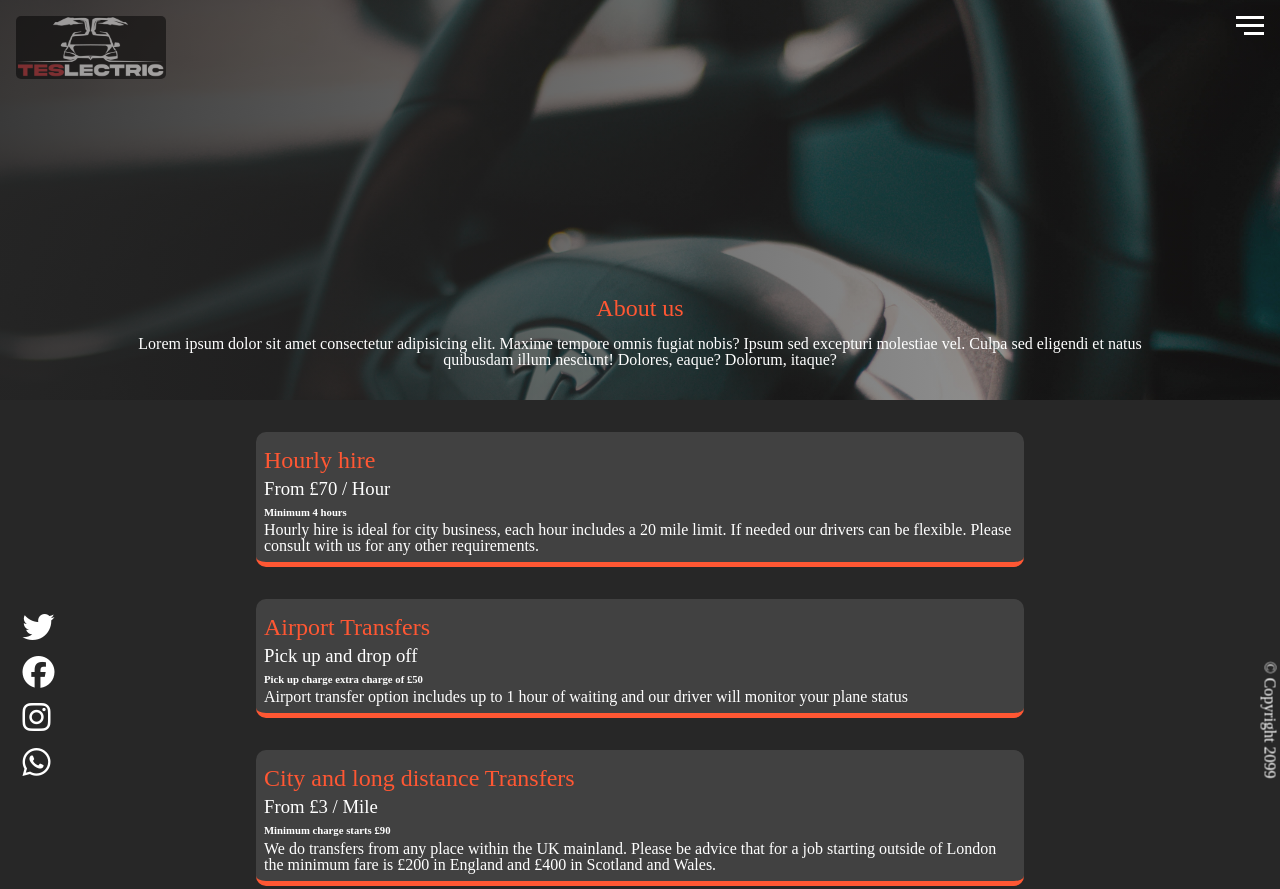
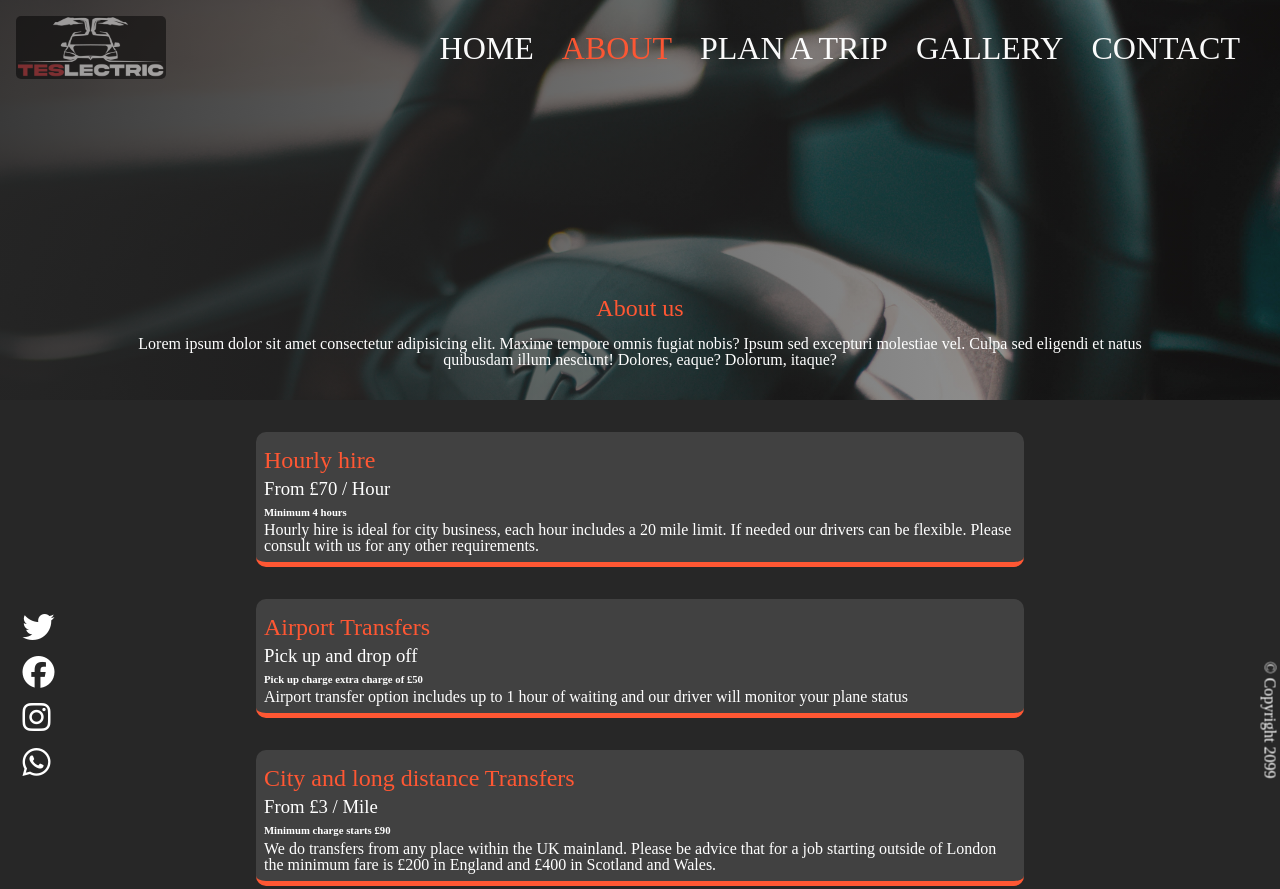
Before and after one commit to Dorultan-C/teslectrik.github.io, a plain HTML site: page dist/about.html in a window 1280 px wide. Shown: the top 889 px of the page. Drawn offline with Linux system fonts and the light colour scheme.

Commit message:
adaptive for medium screen

```diff
--- a/dist/about.html
+++ b/dist/about.html
@@ -1,14 +1,16 @@
 <!DOCTYPE html>
 <html lang="en">
   <head>
-  <meta charset="UTF-8">
-  <meta http-equiv="X-UA-Compatible" content="IE=edge">
-  <meta name="viewport" content="width=device-width, initial-scale=1.0">
-  <link rel="stylesheet" href="./css/main.css">
-  <script src="https://kit.fontawesome.com/3bfb5ff53f.js" crossorigin="anonymous"></script>
+    <meta charset="UTF-8" />
+    <meta http-equiv="X-UA-Compatible" content="IE=edge" />
+    <meta name="viewport" content="width=device-width, initial-scale=1.0" />
+    <link rel="stylesheet" href="./css/main.css" />
+    <script
+      src="https://kit.fontawesome.com/3bfb5ff53f.js"
+      crossorigin="anonymous"
+    ></script>
     <script src="js/main.js" defer></script>
     <title>About Teslectric</title>
-
   </head>
   <body>
     <header>
@@ -16,7 +18,8 @@
         class="logo-header"
         src="./photos/teslectric-cut.PNG"
         alt="teslectric logo"
-      href="index.html" >
+        href="index.html"
+      />
 
       <div class="menu-btn">
         <span class="menu-btn__burger"></span>
@@ -47,41 +50,61 @@
         <div class="about__bio-image">
           <div class="about__bio">
             <h2 class="text-secondary">About us</h2>
-          <p>Lorem ipsum dolor sit amet consectetur adipisicing elit. Maxime tempore omnis fugiat nobis? Ipsum sed excepturi molestiae vel. Culpa sed eligendi et natus quibusdam illum nesciunt! Dolores, eaque? Dolorum, itaque?</p>
+            <p>
+              Lorem ipsum dolor sit amet consectetur adipisicing elit. Maxime
+              tempore omnis fugiat nobis? Ipsum sed excepturi molestiae vel.
+              Culpa sed eligendi et natus quibusdam illum nesciunt! Dolores,
+              eaque? Dolorum, itaque?
+            </p>
           </div>
         </div>
         <div class="jobs">
           <div class="jobs__job">
             <h2 class="text-secondary">Hourly hire</h2>
-          <h3>From £70 / Hour </h3>
+            <h3>From £70 / Hour</h3>
             <h6>Minimum 4 hours</h6>
-          <p>Hourly hire is ideal for city business, each hour includes a 20 mile limit. If needed our drivers can be flexible. Please consult with us for any other requirements. </p>
+            <p>
+              Hourly hire is ideal for city business, each hour includes a 20
+              mile limit. If needed our drivers can be flexible. Please consult
+              with us for any other requirements.
+            </p>
           </div>
           <div class="jobs__job">
             <h2 class="text-secondary">Airport Transfers</h2>
             <h3>Pick up and drop off</h3>
             <h6>Pick up charge extra charge of £50</h6>
-          <p>Airport transfer option includes up to 1 hour of waiting and our driver will monitor your plane status</p>
+            <p>
+              Airport transfer option includes up to 1 hour of waiting and our
+              driver will monitor your plane status
+            </p>
           </div>
           <div class="jobs__job">
-          <h2 class="text-secondary">City and long distance Transfers </h2>
+            <h2 class="text-secondary">City and long distance Transfers</h2>
             <h3>From £3 / Mile</h3>
             <h6>Minimum charge starts £90</h6>
-          <p>We do transfers from any place within the UK mainland. Please be advice that for a job starting outside of London the minimum fare is £200 in England and £400 in Scotland and Wales. </p>
+            <p>
+              We do transfers from any place within the UK mainland. Please be
+              advice that for a job starting outside of London the minimum fare
+              is £200 in England and £400 in Scotland and Wales.
+            </p>
           </div>
-        <button class="book-trip-home" href="plan.html">Book A Trip</button>
+          <button class="book-trip-home" href="./plan.html">Book A Trip</button>
         </div>
 
         <div class="social-icons">
-        <a href="https://twitter.com/"><i class="fab fa-twitter fa-2x"></i></a>
-        <a href="https://www.facebook.com/"><i class="fab fa-facebook fa-2x"></i></a>
-        <a href="https://www.instagram.com/"><i class="fab fa-instagram fa-2x"></i></a>
+          <a href="https://twitter.com/"
+            ><i class="fab fa-twitter fa-2x"></i
+          ></a>
+          <a href="https://www.facebook.com/"
+            ><i class="fab fa-facebook fa-2x"></i
+          ></a>
+          <a href="https://www.instagram.com/"
+            ><i class="fab fa-instagram fa-2x"></i
+          ></a>
           <a href="contact.html"><i class="fab fa-whatsapp fa-2x"></i></a>
         </div>
         <footer>&copy; Copyright 2099</footer>
       </section>
-
     </main>
-
   </body>
 </html>
--- a/dist/css/main.css
+++ b/dist/css/main.css
@@ -10,7 +10,7 @@
   overflow: hidden;
   align-items: center;
   text-align: center;
-  background: linear-gradient(to right, rgba(39, 39, 39, 0.9), rgba(39, 39, 39, 0.3)), url(../photos/) center top;
+  background: linear-gradient(to right, rgba(39, 39, 39, 0.9), rgba(39, 39, 39, 0.3)), url(../photos/tesla-stering-weel.jpg) center top;
   background-size: cover;
 }
 .home__name {
@@ -273,6 +273,25 @@
   margin-top: 2rem;
 }
 
+@media screen and (min-width: 700px) {
+  .menu-btn {
+    visibility: hidden;
+  }
+  .nav {
+    visibility: visible;
+  }
+  .nav .menu-nav {
+    display: block;
+    transform: translateY(0);
+    height: 100%;
+    background: transparent;
+    text-align: right;
+  }
+  .nav .menu-nav__item {
+    display: inline;
+    padding-right: 1.5rem;
+  }
+}
 body {
   background: #272727;
   color: #fff;
--- a/dist/scss/_config.scss
+++ b/dist/scss/_config.scss
@@ -20,3 +20,19 @@ $accent-color: #ff5733;
     @return #fff;
   }
 }
+
+@mixin media-md {
+  @media screen and (min-width: 700px) {
+    @content;
+  }
+}
+@mixin media-lg {
+  @media screen and (min-width: 1024px) {
+    @content;
+  }
+}
+@mixin media-xl {
+  @media screen and (min-width: 1600px) {
+    @content;
+  }
+}
--- a/dist/scss/_home.scss
+++ b/dist/scss/_home.scss
@@ -10,7 +10,7 @@
     rgba($primary-color, 0.9),
     rgba($primary-color, 0.3)
   ),
-  url(../photos/) center top;
+  url(../photos/tesla-stering-weel.jpg) center top;
   background-size: cover;
 
   &__name {
--- /dev/null
+++ b/dist/scss/_responsive.scss
@@ -0,0 +1,22 @@
+@include media-md {
+  .menu-btn {
+    visibility: hidden;
+  }
+
+  .nav {
+    visibility: visible;
+
+    .menu-nav {
+      display: block;
+      transform: translateY(0);
+      height: 100%;
+      background: transparent;
+      text-align: right;
+
+      &__item {
+        display: inline;
+        padding-right: 1.5rem;
+      }
+    }
+  }
+}
--- a/dist/scss/main.scss
+++ b/dist/scss/main.scss
@@ -4,6 +4,7 @@
 @import 'about';
 @import 'plan';
 @import 'contact';
+@import 'responsive';
 
 body {
   background: $primary-color;
```
Also changed, not shown: dist/contact.html (+1 -2 lines). Lines whose indentation alone changed are shown as unchanged.
